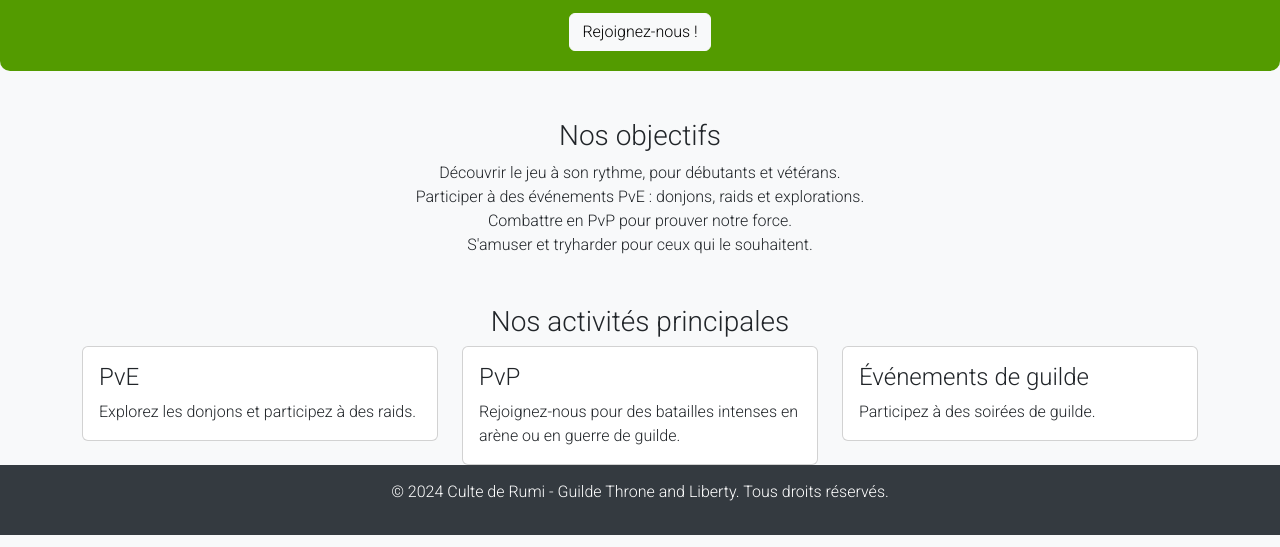
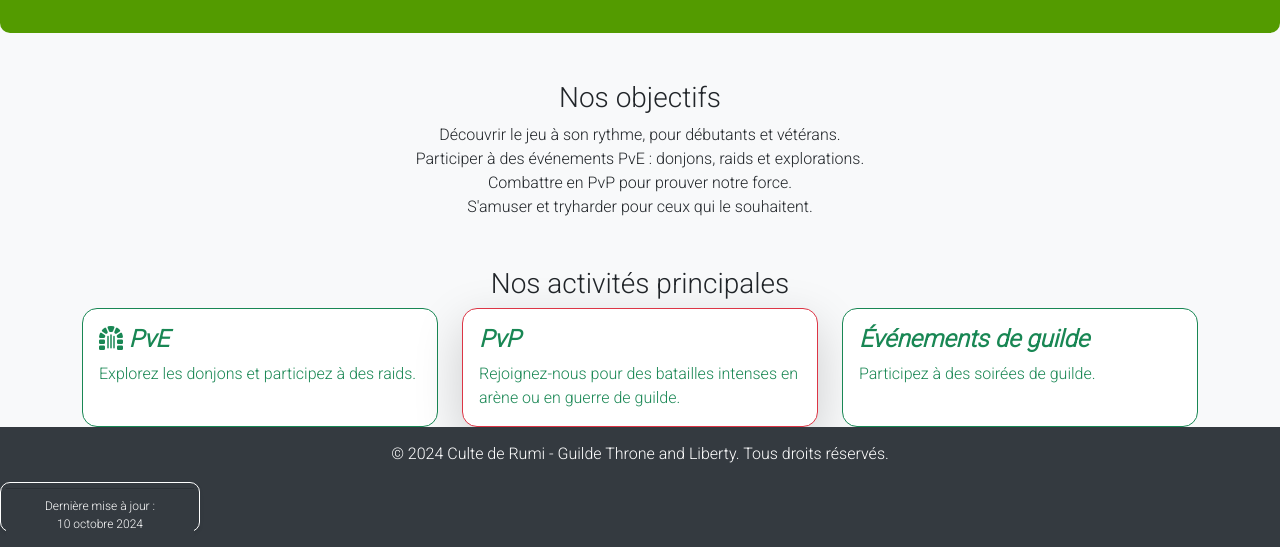
Before and after one commit to SkyFerVIII/Culte-de-Rumi, a plain HTML site: page index.html in a window 1280 px wide. Shown: the part 278-825 px from the top of the page. Drawn offline with nearby package versions, Linux system fonts and the light colour scheme.

Commit message:
multi correctif

```diff
--- a/css/style.css
+++ b/css/style.css
@@ -1,7 +1,16 @@
+/* Définition des variables de couleur */
+:root {
+    --header-bg-color: rgb(92, 84, 84); /* Couleur de fond du header */
+    --header-text-color: #e60000; /* Couleur du texte du header */
+    --header-link-color: #ffffff; /* Couleur des liens de navigation */
+    --header-link-hover-color: #FFFFFF; /* Couleur des liens au survol */
+    --header-link-bg-hover-color: #4CAF50; /* Couleur de fond au survol des liens */
+}
+
 /* Style de l'en-tête */
 header {
-    background-color: rgba(128, 0, 0, 0.95); /* Fond rouge légèrement transparent */
-    color: #FFFFFF;  /* Texte blanc pour contraste */
+    background-color: var(--header-bg-color); /* Utilisation de la variable */
+    color: var(--header-text-color); /* Utilisation de la variable */
     padding: 20px;
     text-align: center;
     position: sticky; /* Reste en haut lors du scroll */
@@ -12,35 +21,67 @@ header {
 
 /* Style pour le logo/titre */
 header .logo h1 {
-    font-family: 'Cinzel', serif;  /* Police élégante pour le logo/titre */
+    font-family: 'Cinzel', serif; /* Police élégante pour le logo/titre */
     font-size: 2.5em;
     margin: 0;
-    letter-spacing: 2px;  /* Espacement entre les lettres pour un effet de style */
+    letter-spacing: 2px; /* Espacement entre les lettres pour un effet de style */
 }
 
 /* Menu de navigation */
 nav ul {
-    list-style-type: none;  /* Suppression des puces de liste */
+    list-style-type: none; /* Suppression des puces de liste */
     padding: 0;
     margin: 10px 0 0 0;
     display: flex;
     justify-content: center; /* Centrer le menu */
-    gap: 30px;  /* Espace entre les liens du menu augmenté */
+    gap: 30px; /* Espace entre les liens du menu augmenté */
 }
 
 /* Liens de navigation */
 nav ul li a {
-    color: #FFD700;  /* Couleur dorée pour les liens */
-    text-decoration: none;  /* Suppression du soulignement */
+    color: var(--header-link-color); /* Utilisation de la variable */
+    text-decoration: none; /* Suppression du soulignement */
     font-weight: bold;
-    font-size: 1.2em;  /* Taille de police légèrement augmentée */
+    font-size: 1.2em; /* Taille de police légèrement augmentée */
     padding: 10px 15px;
-    transition: color 0.3s ease, background-color 0.3s ease;  /* Transition douce pour hover */
+    transition: color 0.3s ease, background-color 0.3s ease; /* Transition douce pour hover */
     border-radius: 5px; /* Légère arrondie pour hover */
 }
 
 /* Effet au survol des liens */
 nav ul li a:hover {
-    color: #FFFFFF;  /* Texte devient blanc */
-    background-color: #4CAF50;  /* Fond vert vif au survol */
+    color: var(--header-link-hover-color); /* Utilisation de la variable */
+    background-color: var(--header-link-bg-hover-color); /* Utilisation de la variable */
 }
+
+/* Effet de survol */
+.card-hover {
+    transition: all 0.3s ease; /* Transition douce pour l'animation */
+}
+
+.card-hover:hover {
+    box-shadow: 0 8px 16px rgba(0, 0, 0, 0.2); /* Ombre plus prononcée au survol */
+    transform: scale(1.05); /* Légère mise à l'échelle pour créer un effet de zoom */
+    background-color: #f8f9fa; /* Changement de couleur d'arrière-plan lors du survol */
+}
+
+html, body {
+    height: 100%;
+    margin: 0;
+    display: flex;
+    flex-direction: column;
+}
+
+main {
+    flex: 1; /* Cela permet au contenu principal de s'étirer pour prendre toute la place disponible */
+}
+
+footer {
+    text-align: center;
+    padding: 15px 0;
+    background-color: #005dbb;
+    color: white;
+    position: relative; /* Par défaut, le footer sera positionné à la fin du contenu */
+    bottom: 0;
+    width: 100%;
+}
--- a/index.html
+++ b/index.html
@@ -6,6 +6,7 @@
     <meta name="viewport" content="width=device-width, initial-scale=1.0">
     <link rel="stylesheet" href="../css/style.css"> <!-- Corrected path -->
     <link href="https://fonts.googleapis.com/css2?family=Cinzel:wght@700&family=Roboto:wght@300&display=swap" rel="stylesheet">
+    <link rel="stylesheet" href="https://cdnjs.cloudflare.com/ajax/libs/font-awesome/6.0.0-beta3/css/all.min.css">
     <link href="https://cdn.jsdelivr.net/npm/bootstrap@5.2.0/dist/css/bootstrap.min.css" rel="stylesheet" integrity="sha384-gH2yIJqKdNHPEq0n4Mqa/HGKIhSkIHeL5AyhkYV8i59U5AR6csBvApHHNl/vI1Bx" crossorigin="anonymous">
     <title>Culte de Rumi - Guilde Throne and Liberty</title>
     <style>
@@ -63,7 +64,7 @@
     <!-- En-tête -->
     <header>
         <div class="logo">
-            <h1>Culte de Rumi</h1>
+            <h1><strong><em>Culte de Rumi</em></strong></h1>
         </div>
         <nav>
             <ul>
@@ -82,7 +83,6 @@
                 Le <strong>Culte de Rumi</strong> est une guilde dédiée à tous les joueurs de <em>Throne and Liberty</em>, qu'ils soient là pour s'amuser, découvrir le jeu, ou tryharder pour obtenir les meilleures récompenses.
                 Nous croyons en un équilibre entre plaisir et compétition. Que vous soyez ici pour explorer des donjons mystérieux, combattre en PvP ou pousser votre progression à l'extrême, vous êtes au bon endroit !
             </p>
-            <a class="btn btn-light" href="#">Rejoignez-nous !</a> <!-- Bootstrap button -->
         </section>
 
         <section class="goals-section container mt-5">
@@ -99,25 +99,25 @@
             <h3 class="text-center">Nos activités principales</h3>
             <div class="row">
                 <div class="col-md-4">
-                    <div class="card">
+                    <div class="card card-hover h-100 border-success text-success" style="border-radius: 15px;">
                         <div class="card-body">
-                            <h4 class="card-title">PvE</h4>
+                            <h4 class="card-title"><i class="fas fa-dungeon"></i><strong><em> PvE</em></strong></h4>
                             <p class="card-text">Explorez les donjons et participez à des raids.</p>
                         </div>
                     </div>
                 </div>
-                <div class="col-md-4">
-                    <div class="card">
+                <div class="col-md-4 d-flex align-items-stretch">
+                    <div class="card card-hover h-100 shadow-lg border-danger text-success" style="border-radius: 15px;">
                         <div class="card-body">
-                            <h4 class="card-title">PvP</h4>
+                            <h4 class="card-title"><strong><em>PvP</em></strong></h4>
                             <p class="card-text">Rejoignez-nous pour des batailles intenses en arène ou en guerre de guilde.</p>
                         </div>
                     </div>
                 </div>
                 <div class="col-md-4">
-                    <div class="card">
+                    <div class="card card-hover h-100 border-success text-success" style="border-radius: 15px;">
                         <div class="card-body">
-                            <h4 class="card-title">Événements de guilde</h4>
+                            <h4 class="card-title"><strong><em>Événements de guilde</em></strong></h4>
                             <p class="card-text">Participez à des soirées de guilde.</p>
                         </div>
                     </div>
@@ -129,6 +129,16 @@
     <!-- Pied de page -->
     <footer>
         <p>&copy; 2024 Culte de Rumi - Guilde Throne and Liberty. Tous droits réservés.</p>
+                <!-- //// date MAJ site \\\\-->
+                <div class="row">
+                    <div class="col-md-4 d-flex justify-content-start">
+                        <div class="card shadow-sm border-white" style="border-radius: 10px; width: 200px; height: 50px; padding: 5px; background-color: #343a40;">
+                            <div class="card-footer text-white" style="font-size: 12px; text-align: center; background-color: #343a40;">
+                                Dernière mise à jour :<br> 10 octobre 2024
+                            </div>
+                        </div>
+                    </div>
+                </div>
     </footer>
 </body>
 </html>
```
Also changed, not shown: pages/Donjons.html (+6 -6 lines).
